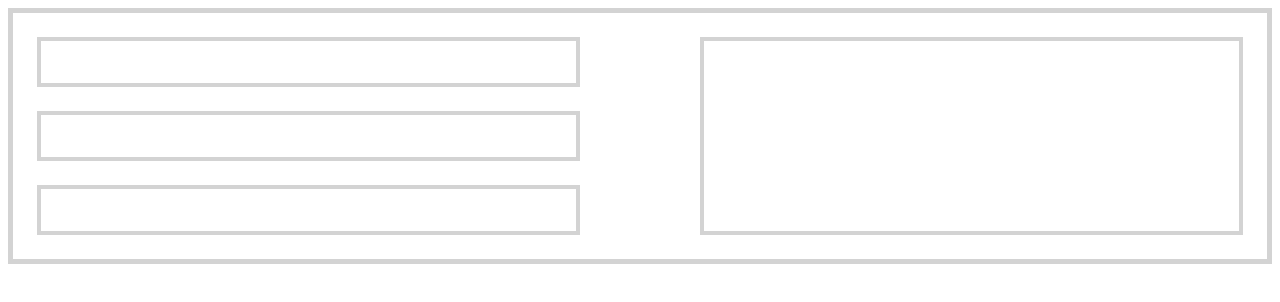
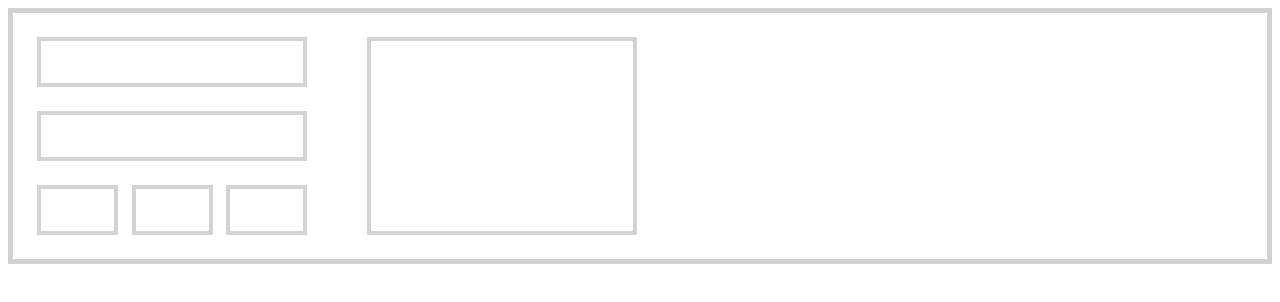
Before and after one commit to HamzaKernane/CSS-Practice-, a plain HTML site: page index.html in a window 1280 px wide. Drawn offline with Linux system fonts and the light colour scheme.

Commit message:
CSS Layout 4

```diff
--- a/index.html
+++ b/index.html
@@ -9,12 +9,18 @@
 </head>
 <body>
     <div class="container">
-        <div class="box-wrapper">
-            <div class="box box-small"></div>
-            <div class="box box-small"></div>
-            <div class="box box-small"></div>
+        <div class="row">
+            <div class="box-wrapper">
+                <div class="box box-small"></div>
+                <div class="box box-small"></div>
+                <div class="tiny-wrapper">
+                    <div class="box box-tiny"></div>
+                    <div class="box box-tiny"></div>
+                    <div class="box box-tiny"></div>
+                </div>
+            </div>
+            <div class="box box-large"></div>
         </div>
-        <div class="box box-large"></div>
     </div>
 </body>
 </html>
--- a/style.css
+++ b/style.css
@@ -2,8 +2,11 @@
     box-sizing: border-box;
 }
 .container{
-    border: 5px solid lightgrey;
+    border: 5px solid lightgray;
     padding: 24px 24px 0 24px;
+}
+.row{
+    max-width: 600px;
     display: flex;
     justify-content: space-between;
 }
@@ -17,6 +20,16 @@
     height: 50px;
 }
 
+.box-tiny{
+    width: 30%;
+    height: 50px;
+}
+
+.tiny-wrapper{
+    display: flex;
+    justify-content: space-between;
+}
+
 .box-wrapper{
     width: 45%;
 }
```
